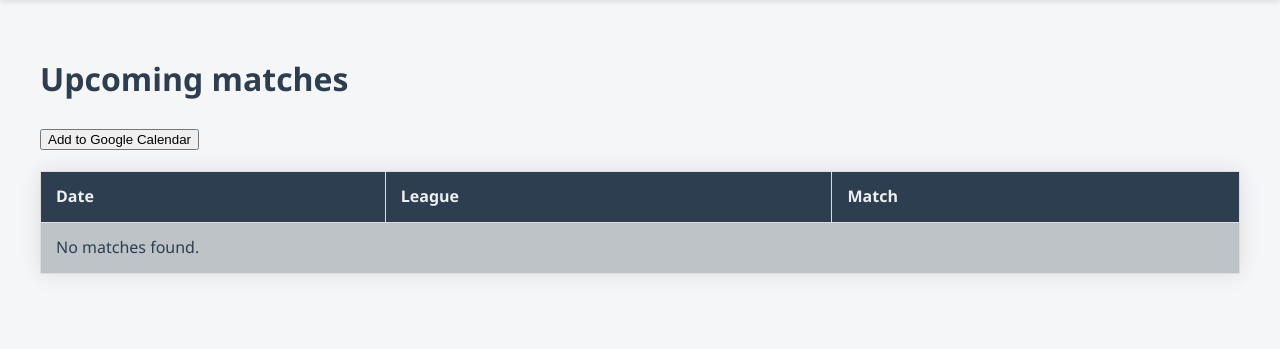
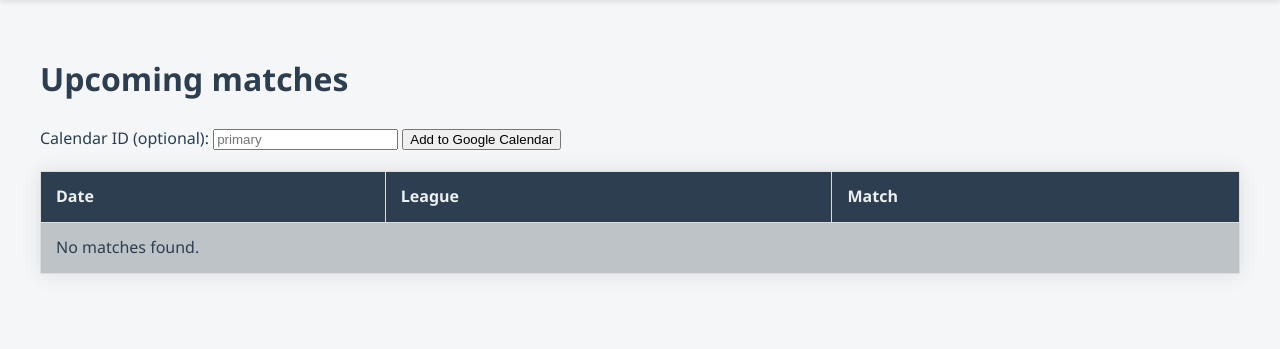
Before and after one commit to utak3r/TeamsMatchesCalendar, a Django app: page /upcoming/ in a window 1280 px wide. Shown: the part 119-468 px from the top of the page. Run offline with Django 5.2, Linux system fonts and the light colour scheme; data that the repository does not hold is empty.

Commit message:
Ask user for Calendar ID ('primary' as default) and store it in a cookie

```diff
--- a/teams/templates/teams/upcoming_matches.html
+++ b/teams/templates/teams/upcoming_matches.html
@@ -3,6 +3,8 @@
 <h1>Upcoming matches</h1>
 <form method="post" action="{% url 'teams:add_to_calendar' %}">
   {% csrf_token %}
+  <label for="calendar_id">Calendar ID (optional):</label>
+  <input type="text" name="calendar_id" id="calendar_id" value="{{ calendar_id|default:'' }}" placeholder="primary">
   <button type="submit">Add to Google Calendar</button>
 </form>
 
--- a/teams/utils/google_calendar.py
+++ b/teams/utils/google_calendar.py
@@ -57,7 +57,7 @@ def date_treat_as_local(date):
     new_date = datetime(date.year, date.month, date.day, date.hour, date.minute, tzinfo=local_tz)
     return new_date
 
-def create_events_for_matches(credentials, matches):
+def create_events_for_matches(credentials, matches, calendar_id='primary'):
     """
     Creates or updates match events in Google Calendar.
     Does not duplicate matches, updates if the time changes.
@@ -81,7 +81,7 @@ def create_events_for_matches(credentials, matches):
         time_max = (dt + timedelta(days=1)).astimezone().isoformat()
 
         existing_events = service.events().list(
-            calendarId=settings.CALENDAR_ID,
+            calendarId=calendar_id,
             timeMin=time_min,
             timeMax=time_max,
             q=summary,  # search by match title
@@ -105,7 +105,7 @@ def create_events_for_matches(credentials, matches):
                 existing_event['description'] = f"{league}\nMatch page: {m.get('url', '')}"
 
                 updated = service.events().update(
-                    calendarId=settings.CALENDAR_ID,
+                    calendarId=calendar_id,
                     eventId=existing_event['id'],
                     body=existing_event
                 ).execute()
@@ -121,7 +121,7 @@ def create_events_for_matches(credentials, matches):
                 'start': {'dateTime': start},
                 'end': {'dateTime': end},
             }
-            created_event = service.events().insert(calendarId=settings.CALENDAR_ID, body=event).execute()
+            created_event = service.events().insert(calendarId=calendar_id, body=event).execute()
             created_or_updated.append({'action': 'created', 'id': created_event['id'], 'summary': summary})
 
     return created_or_updated
--- a/teams/views.py
+++ b/teams/views.py
@@ -57,7 +57,8 @@ def upcoming_matches(request):
             print(f"Error fetching for {team}: {e}")
     # Each match dict should contain at least: 'home','away','datetime'(timezone-aware), 'url','team'...
     matches = sorted(matches, key=lambda m: m['datetime'])
-    return render(request, 'teams/upcoming_matches.html', {'matches': matches})
+    calendar_id = request.COOKIES.get('calendar_id', '')
+    return render(request, 'teams/upcoming_matches.html', {'matches': matches, 'calendar_id': calendar_id})
 
 @require_POST
 def add_matches_to_calendar(request):
@@ -82,9 +83,29 @@ def add_matches_to_calendar(request):
         return creds_flow['redirect']  # HttpResponseRedirect to Google consent
 
     credentials = creds_flow['credentials']
-    created_events = create_events_for_matches(credentials, matches)
-    messages.success(request, f'Added {len(created_events)} events to Google Calendar.')
-    return redirect('teams:upcoming')
+
+    calendar_id = request.POST.get('calendar_id')
+    # If user provided an ID, use it. If empty string or None, fallback to 'primary' in the util function,
+    # but here we just pass what we got or empty string.
+    # Actually, let's clean it up.
+    if not calendar_id:
+        calendar_id = 'primary'
+
+    created_events = create_events_for_matches(credentials, matches, calendar_id=calendar_id)
+
+    messages.success(request, f'Added {len(created_events)} events to Google Calendar ({calendar_id}).')
+    response = redirect('teams:upcoming')
+
+    # Store the user's input in a cookie. If they used the default 'primary' by leaving it empty,
+    # we might want to store empty string so the input remains empty next time?
+    # Or store 'primary' if they explicitly typed it?
+    # The requirement says "if user won't enter any calendar, then main default calendar should be used".
+    # And "this Calendar ID should be stored in a cookie".
+    # If they entered nothing, let's store nothing (or whatever they sent).
+    user_input_calendar_id = request.POST.get('calendar_id', '')
+    response.set_cookie('calendar_id', user_input_calendar_id, max_age=365*24*60*60)
+
+    return response
 
 @require_POST
 def remove_team(request, team_id):
```
